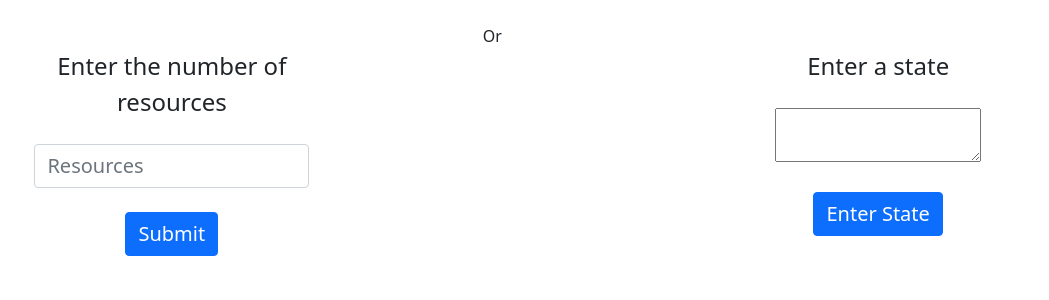
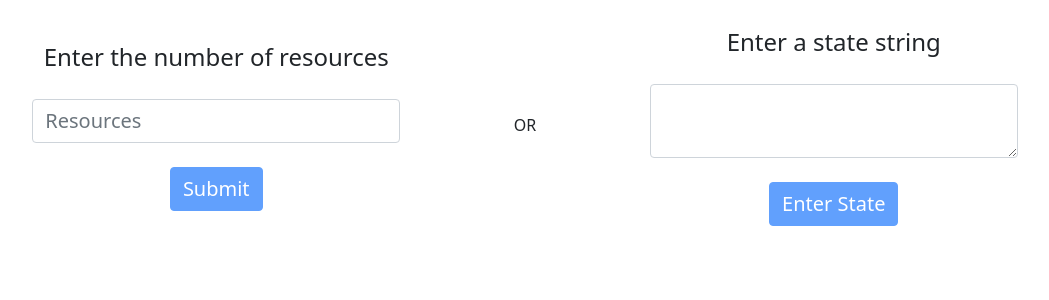
Before and after one commit to XtratoS/Bankers-Algorithm, a React (Create React App) app: page / in a window 1280 px wide. Shown: the top 300 px of the page, without its empty margins (115-1164 px from the left). Built offline with nearby package versions, Linux system fonts and the light colour scheme.

Commit message:
Refactored initial screen for a more organized look

```diff
--- a/src/App.js
+++ b/src/App.js
@@ -12,7 +12,7 @@ import SaveStateModal from './components/SaveStateModal';
 
 function App() {
 
-  const [resourceCount, setResourceCount] = useState(null);
+  const [resourceCount, setResourceCount] = useState('');
 
   const [banker, setBanker] = useState(null);
   const [processes, setProcesses] = useState([]);
@@ -59,55 +59,54 @@ function App() {
 
   if (banker === null) {
     return (
+      <div className="container">
         <div className="row my-4">
-        <div className="col">
-          <div className = "text-center">
-            <div className = "row my-4 text-center">
-              <div className = "col-6 m-auto">
+          <div className="col row">
+            <div className="col-9 m-auto text-center">
               <label className="form-label fs-4 mb-4">
                 Enter the number of resources
               </label>
               <input
-                  className = "form-control fs-5"
+                className = "form-control fs-5 mb-4"
                 onChange = {(event) => {
                   setResourceCount(event.target.value);
                 }}
                 placeholder = "Resources"
               />
-              </div>
-            </div>
-            <div className="row">
-              <div className="col">
-                <button className="btn btn-primary fs-5" onClick={() => {
-                  if (resourceCount && parseInt(resourceCount) && resourceCount > 0) {
+              <button
+                className = "btn btn-primary fs-5"
+                disabled = {resourceCount === ''}
+                onClick = {() => {
+                if (resourceCount && parseInt(resourceCount) !== NaN && resourceCount > 0) {
                   let newBanker = new Banker(resourceCount);
                   setBanker(newBanker);
                 }
               }}>Submit</button>
             </div>
           </div>
+          <div className="col-1 d-flex justify-content-center align-items-center">
+            OR
           </div>
-        </div>
-        <div className="col-1">Or</div>
-        <div className="col">
-          <div className = "row my-4 text-center">
-            <div className = "col-6 m-auto">
+          <div className="col row">
+            <div className="col-9 m-auto text-center">
               <label className="form-label fs-4 mb-4">
-                Enter a state
+                Enter a state string
               </label>
               <textarea
+                className = "form-control fs-5 mb-4"
                 value = {textAreaContent}
                 onChange = {(event) => {setTextAreaContent(event.target.value)}}
               />
-            </div>
-          </div>
-          <div className="row">
-            <div className="col text-center">
-              <button className="btn btn-primary fs-5" onClick={() => {
-                if (textAreaContent !== null) {
+              <button className="btn btn-primary fs-5"
+                disabled={textAreaContent === ''}
+                onClick={() => {
+                  if (textAreaContent !== '') {
                     setBanker(Banker.fromString(textAreaContent));
                   }
-              }}>Enter State</button>
+                }}
+              >
+                Enter State
+              </button>
             </div>
           </div>
         </div>
@@ -127,14 +126,15 @@ function App() {
         modalOpen = {saveStateModalOpen}
         toggleModal = {toggleSaveStateModal}
       />
+      <button className="btn btn-secondary fs-5 me-2 mb-2" onClick={addProcess}>Add Process</button>
+      <button className="btn btn-primary fs-5 me-2 mb-2" onClick={showNeedMatrix}>Show Need Matrix</button>
+      <button className="btn btn-primary fs-5 me-2 mb-2" onClick={checkSafeState}>Check System Safety</button>
+      <button className="btn btn-warning fs-5 me-2 mb-2" onClick={() => {toggleModal()}}>Check Request Safety</button>
       <button className="btn btn-success fs-5 me-2 mb-2" onClick={() => {
         setCurrentStateString(banker.encode());
         toggleSaveStateModal();
       }}>Save State</button>
-      <button className="btn btn-secondary fs-5 me-2 mb-2" onClick={addProcess}>Add Process</button>
-      <button className="btn btn-primary fs-5 me-2 mb-2" onClick={showNeedMatrix}>Evaluate Need Matrix</button>
-      <button className="btn btn-primary fs-5 me-2 mb-2" onClick={checkSafeState}>Check System Safety</button>
-      <button className="btn btn-warning fs-5 me-2 mb-2" onClick={() => {toggleModal()}}>Check Request Safety</button>
+      <button className="btn btn-dark fs-5 me-2 mb-2" onClick={() => {window.location.reload()}}>Reset</button>
       <Header
         hideNeedMatrix = {hideNeedMatrix}
         banker = {banker}
```
Lines whose indentation alone changed are shown as unchanged.
